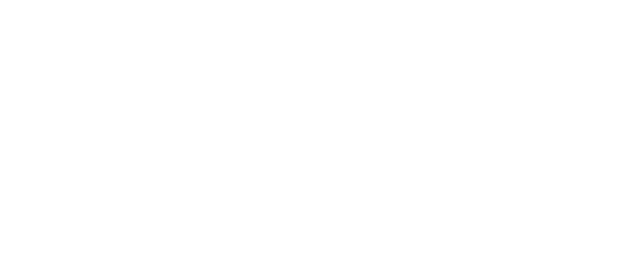
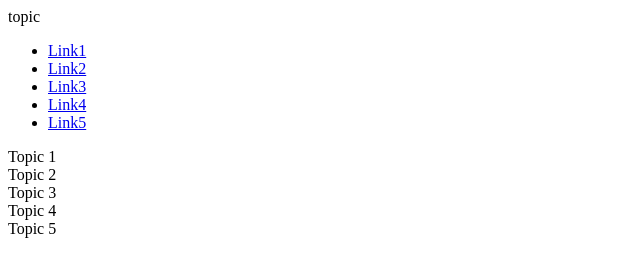
Before and after one commit to eeatty/first-steps, a plain HTML site: page freeCodeCamp/ResponsiveWebProjects/techdoc.html in a window 1280 px wide. Shown: the whole page, without its empty margins (0-640 px from the left). Drawn offline with Linux system fonts and the light colour scheme.

Commit message:
Update techdoc.html
add section headers and navbar

```diff
--- a/freeCodeCamp/ResponsiveWebProjects/techdoc.html
+++ b/freeCodeCamp/ResponsiveWebProjects/techdoc.html
@@ -4,33 +4,36 @@
 
 </head>
 
+<nav id="navbar">
+  <header>topic</header>
+  <ul>
+    <li><a class="nav-link" href="#">Link1</a></li>
+    <li><a class="nav-link" href="#">Link2</a></li>
+    <li><a class="nav-link" href="#">Link3</a></li>
+    <li><a class="nav-link" href="#">Link4</a></li>
+    <li><a class="nav-link" href="#">Link5</a></li>
+  </ul>
+</nav>
 <main id="main-doc">
 
 <section id="section1" class="main-section">
-<header>
-
-</header>
+<header>Topic 1</header>
 
 </section>
 <section id="section2" class="main-section">
-<header>
-
-</header>
+<header> Topic 2</header>
 
 </section>
 <section id="section3" class="main-section">
-<header>
-
-</header>
+<header>Topic 3</header>
 
 </section>
 <section id="section4" class="main-section">
+<header>Topic 4</header>
 
-</section>
+ </section>
 <section id="section5" class="main-section">
-<header>
-
-</header>
+<header>Topic 5</header>
 
 </section>
 </main>
```
